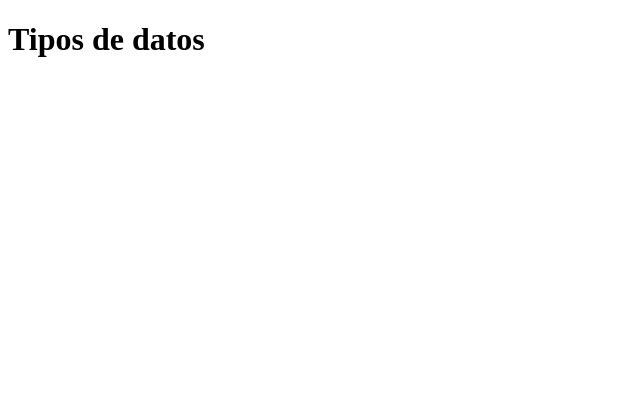
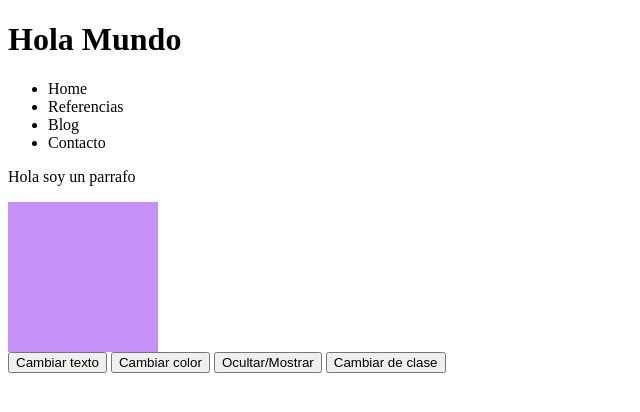
Before and after one commit to anagvillanueva/2-Web-B-Master-JavaScript, a plain HTML site: page index.html in a window 1280 px wide. Shown: the whole page, without its empty margins (0-640 px from the left). Drawn offline with Linux system fonts and the light colour scheme.

Commit message:
Intro a DOM

```diff
--- a/index.html
+++ b/index.html
@@ -3,13 +3,34 @@
 <head>
     <meta charset="UTF-8">
     <meta name="viewport" content="width=device-width, initial-scale=1.0">
+    <link rel="stylesheet" href="style.css">
     <title>Introduccion a JS</title>
 </head>
 <body>
-    <h1>Tipos de datos</h1>
+        <header>
+            <h1 id="titulo">Hola Mundo</h1>
+            <ul>
+                <li>Home</li>
+                <li>Referencias</li>
+                <li>Blog</li>
+                <li>Contacto</li>
+            </ul>
+        </header>
 
+        <main>
+            <section>
+                <p id="texto">Hola soy un parrafo</p>
+            </section>
+
+            <div id="caja" class="caja"></div>
+        </main>
+
+        <button id="btnTexto">Cambiar texto</button>
+        <button id="btnColor">Cambiar color</button>
+        <button id="btnOcultar">Ocultar/Mostrar</button>
+        <button id="btn">Cambiar de clase</button>
 
     <!--Enlazando mi archivo HTML con mi archivo JS-->
-    <script src="funciones.js"></script>
+    <script src="main.js"></script>
 </body>
 </html>
--- /dev/null
+++ b/main.js
@@ -0,0 +1,34 @@
+//Seleccionados nuestros elementos del DOM mediante ID
+
+const titulo = document.getElementById("titulo");
+console.log(titulo);
+
+const texto = document.getElementById("texto");
+console.log(texto);
+
+const caja = document.getElementById("caja");
+console.log(caja)
+
+const btnTexto = document.getElementById("btnTexto");
+const btnColor = document.getElementById("btnColor");
+const btnOcultar = document.getElementById("btnOcultar");
+
+// Cambiar texto
+btnTexto.addEventListener("click", () =>{
+    titulo.textContent = 'Cambiaste el texto desde Javascript'
+});
+
+// Cambiar colores
+btnColor.addEventListener("click", () =>{
+    titulo.style.color = 'purple';
+    caja.style.backgroundColor = 'pink';
+});
+
+//Para ocultar mi caja
+btnOcultar.addEventListener("click", () => {
+    if(caja.style.display === "none"){
+        caja.style.display = "block";
+    }else{
+        caja.style.display = 'none';
+    }
+});
--- /dev/null
+++ b/style.css
@@ -0,0 +1,11 @@
+.caja{
+    width: 150px;
+    height: 150px;
+    background-color: rgb(199, 145, 250);
+    transition: 0.3s;
+}
+
+.activa{
+    background-color: blueviolet;
+    transform: scale(1.1);
+}
```
